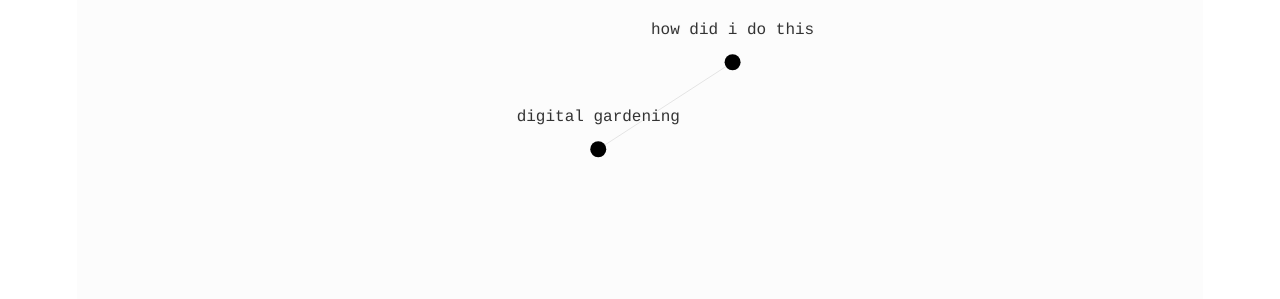
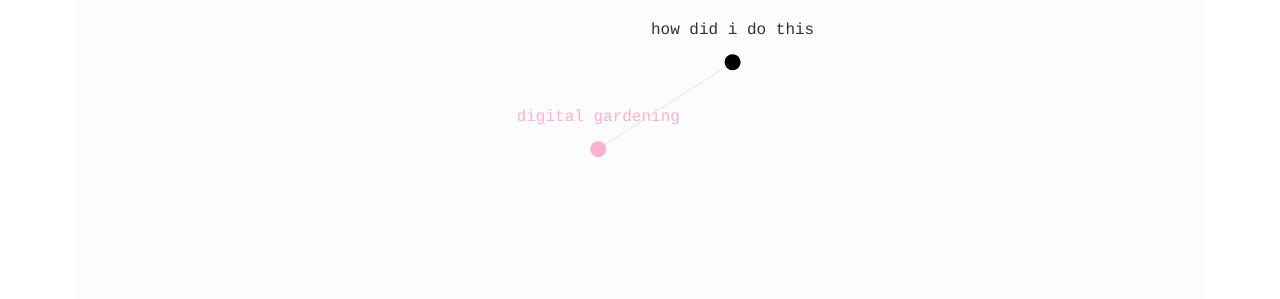
Before and after one commit to geminiworms/talyssagarden.github.io, a Jekyll site: the page built from _notes/what-is-digital-gardening.md, in a window 1280 px wide. Shown: the part 1284-1583 px from the top of the page. Built offline with Jekyll 4.4.1, drawn with Linux system fonts in a browser that asks for light colours.

Commit message:
Update notes_graph.html

```diff
--- a/_includes/notes_graph.html
+++ b/_includes/notes_graph.html
@@ -19,7 +19,7 @@
   .nodes [active],
   .text [active] {
     cursor: pointer;
-    fill: ##ffb0d3;
+    fill: #ffb0d3;
   }
 
   .inactive {
```
